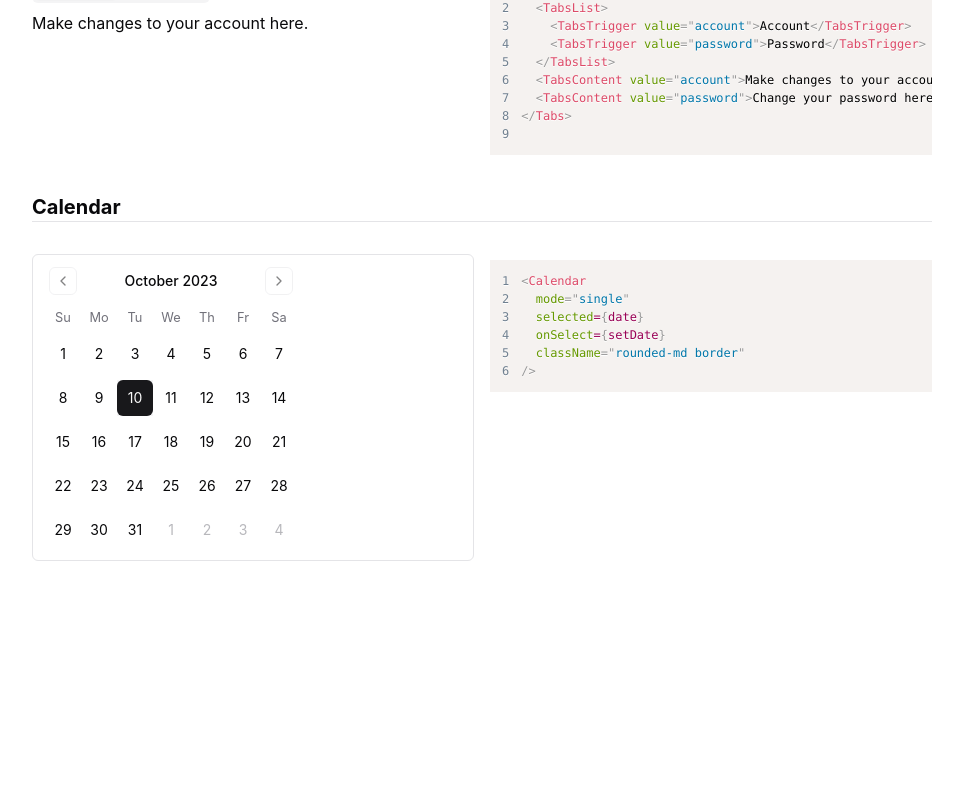
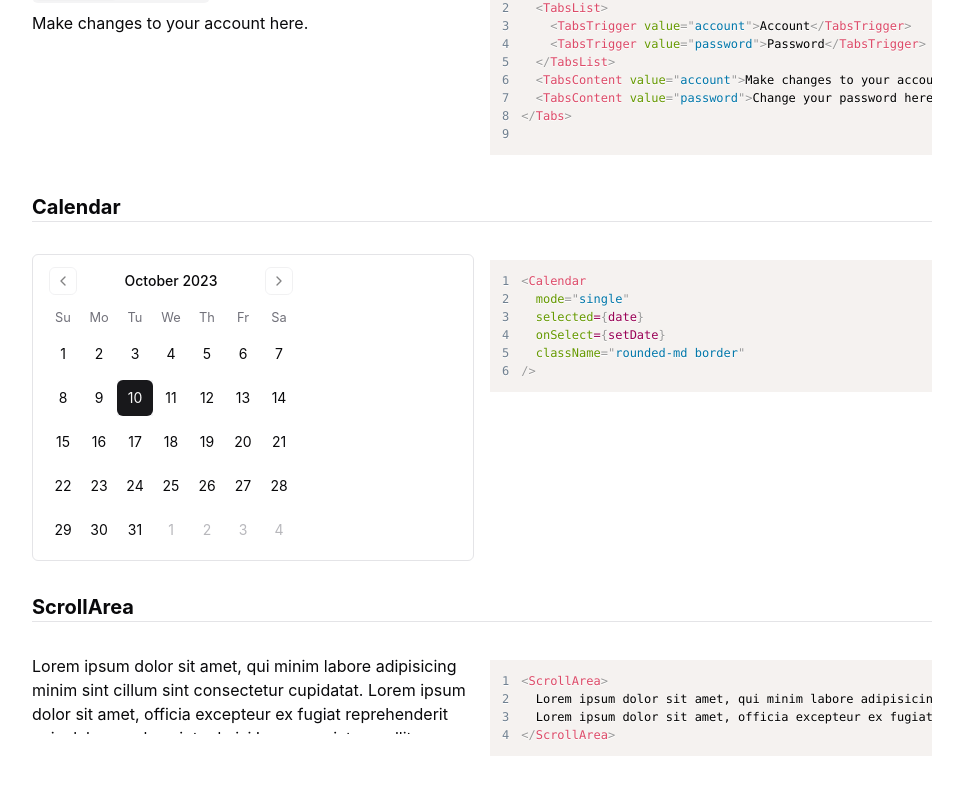
Before and after one commit to ttab/elephant-ui, a React (Vite) app: page / in a window 1280 px wide. Shown: the part 5957-6751 px from the top of the page, without its empty margins (8-971 px from the left). Before the commit the page ends 6558 px from the top, so only its background shows below. Built offline with nearby package versions, Linux system fonts and the light colour scheme; a web font is replaced by a local one.

Commit message:
add scroll-area (#20)

```diff
--- a/package.json
+++ b/package.json
@@ -47,6 +47,7 @@
     "@radix-ui/react-icons": "^1.3.0",
     "@radix-ui/react-label": "^2.0.2",
     "@radix-ui/react-popover": "^1.0.7",
+    "@radix-ui/react-scroll-area": "^1.0.5",
     "@radix-ui/react-select": "^2.0.0",
     "@radix-ui/react-separator": "^1.0.3",
     "@radix-ui/react-slot": "^1.0.2",
--- /dev/null
+++ b/src/components/ui/scroll-area.tsx
@@ -0,0 +1,48 @@
+'use client'
+
+import * as React from 'react'
+import * as ScrollAreaPrimitive from '@radix-ui/react-scroll-area'
+
+import { cn } from '@/lib/utils'
+
+const ScrollArea = React.forwardRef<
+React.ElementRef<typeof ScrollAreaPrimitive.Root>,
+React.ComponentPropsWithoutRef<typeof ScrollAreaPrimitive.Root>
+>(({ className, children, ...props }, ref) => (
+  <ScrollAreaPrimitive.Root
+    ref={ref}
+    className={cn('relative overflow-hidden', className)}
+    {...props}
+  >
+    <ScrollAreaPrimitive.Viewport className="h-full w-full rounded-[inherit]">
+      {children}
+    </ScrollAreaPrimitive.Viewport>
+    <ScrollBar />
+    <ScrollAreaPrimitive.Corner />
+  </ScrollAreaPrimitive.Root>
+))
+ScrollArea.displayName = ScrollAreaPrimitive.Root.displayName
+
+const ScrollBar = React.forwardRef<
+React.ElementRef<typeof ScrollAreaPrimitive.ScrollAreaScrollbar>,
+React.ComponentPropsWithoutRef<typeof ScrollAreaPrimitive.ScrollAreaScrollbar>
+>(({ className, orientation = 'vertical', ...props }, ref) => (
+  <ScrollAreaPrimitive.ScrollAreaScrollbar
+    ref={ref}
+    orientation={orientation}
+    className={cn(
+      'flex touch-none select-none transition-colors',
+      orientation === 'vertical' &&
+        'h-full w-2.5 border-l border-l-transparent p-[1px]',
+      orientation === 'horizontal' &&
+        'h-2.5 flex-col border-t border-t-transparent p-[1px]',
+      className
+    )}
+    {...props}
+  >
+    <ScrollAreaPrimitive.ScrollAreaThumb className="relative flex-1 rounded-full bg-border" />
+  </ScrollAreaPrimitive.ScrollAreaScrollbar>
+))
+ScrollBar.displayName = ScrollAreaPrimitive.ScrollAreaScrollbar.displayName
+
+export { ScrollArea, ScrollBar }
--- a/src/index.ts
+++ b/src/index.ts
@@ -81,3 +81,4 @@ export {
   Calendar
 } from '@/components/ui/calendar'
 export { Label } from '@/components/ui/label'
+export { ScrollArea, ScrollBar } from '@/components/ui/scroll-area'
--- a/src/showroom/app.tsx
+++ b/src/showroom/app.tsx
@@ -13,6 +13,7 @@ import { TooltipExample } from './components/tooltip'
 import { TabsExample } from './components/tabs'
 import { CalendarExample } from './components/calendar'
 import { TypographyExample } from './components/typography'
+import { ScrollAreaExample } from './components/scroll-area'
 
 export function App(): JSX.Element {
   return <div className="grid grid-cols-2 gap-4 gap-y-8 max-w-[900px] m-10">
@@ -31,5 +32,6 @@ export function App(): JSX.Element {
     <TooltipExample />
     <TabsExample />
     <CalendarExample />
+    <ScrollAreaExample />
   </div >
 }
--- /dev/null
+++ b/src/showroom/components/scroll-area.tsx
@@ -0,0 +1,20 @@
+import { ScrollArea } from '@/components/ui/scroll-area'
+import { Header } from '../header'
+import { Code } from '../code'
+
+export function ScrollAreaExample(): JSX.Element {
+  return <>
+    <Header>ScrollArea</Header>
+
+    <div>
+      <ScrollArea className='h-20'>
+        Lorem ipsum dolor sit amet, qui minim labore adipisicing minim sint cillum sint consectetur cupidatat.
+        Lorem ipsum dolor sit amet, officia excepteur ex fugiat reprehenderit enim labore culpa sint ad nisi Lorem pariatur mollit ex esse exercitation amet. Nisi anim cupidatat excepteur officia. Reprehenderit nostrud nostrud ipsum Lorem est aliquip amet voluptate voluptate dolor minim nulla est proident. Nostrud officia pariatur ut officia. Sit irure elit esse ea nulla sunt ex occaecat reprehenderit commodo officia dolor Lorem duis laboris cupidatat officia voluptate. Culpa proident adipisicing id nulla nisi laboris ex in Lorem sunt duis officia eiusmod. Aliqua reprehenderit commodo ex non excepteur duis sunt velit enim. Voluptate laboris sint cupidatat ullamco ut ea consectetur et est culpa et culpa duis.
+      </ScrollArea>
+    </div>
+    <Code code={`<ScrollArea>
+  Lorem ipsum dolor sit amet, qui minim labore adipisicing minim sint cillum sint consectetur cupidatat.
+  Lorem ipsum dolor sit amet, officia excepteur ex fugiat reprehenderit enim labore culpa sint ad nisi Lorem pariatur mollit ex esse exercitation amet. Nisi anim cupidatat excepteur officia. Reprehenderit nostrud nostrud ipsum Lorem est aliquip amet voluptate voluptate dolor minim nulla est proident. Nostrud officia pariatur ut officia. Sit irure elit esse ea nulla sunt ex occaecat reprehenderit commodo officia dolor Lorem duis laboris cupidatat officia voluptate. Culpa proident adipisicing id nulla nisi laboris ex in Lorem sunt duis officia eiusmod. Aliqua reprehenderit commodo ex non excepteur duis sunt velit enim. Voluptate laboris sint cupidatat ullamco ut ea consectetur et est culpa et culpa duis.
+</ScrollArea>`} />
+  </>
+}
```
Also changed, not shown: 1 other file (tests, documents, lock files or other folders).
